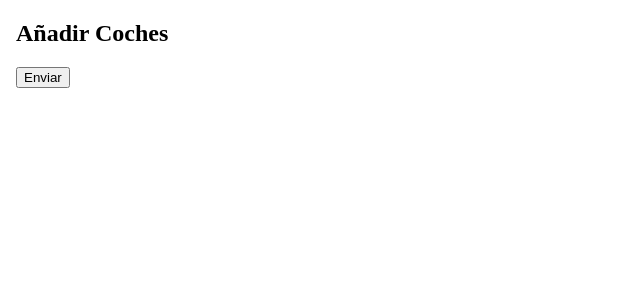
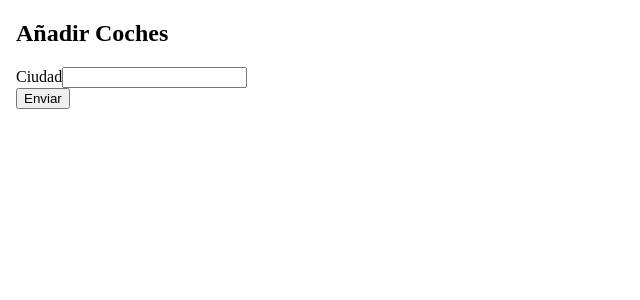
Before and after one commit to D4V1DESP/MueveticFront, an Angular app in the folder MueveTIC/: page /anadir-coches in a window 1280 px wide. Shown: the top 300 px of the page, without its empty margins (0-640 px from the left). Built offline with nearby package versions, Linux system fonts and the light colour scheme.

Commit message:
empezando interfaz de añadir coches

```diff
--- a/MueveTIC/src/app/anadir-coches/anadir-coches.component.html
+++ b/MueveTIC/src/app/anadir-coches/anadir-coches.component.html
@@ -6,14 +6,28 @@
     <title>Document</title>
 </head>
 <body>
-    <div>
-        <h2>Añadir Coches</h2>
+  <div class="añadir-coche-container">
+      <h2>Añadir Coches</h2>
+
+      <form>
+
+
+          <div class="form-group">
+            <label for="ciudad">Ciudad</label>
+            <input type="text" id="ciudad" name="ciudad" required>
+          </div>
+
         <!--form (submit)="onClickEnviar()">
           < Agrega campos de formulario relacionados con el coche aquí >
           <button type="submit">Enviar</button>
         </form -->
         <button (click)=onClickEnviar() >Enviar</button>
+
+      <div>
+        <span id="mensajeResultado" style="display: none;">oculto</span>
       </div>
+      </form>
+  </div>
+
 
 </body>
-</html>
--- a/MueveTIC/src/app/anadir-coches/anadir-coches.component.ts
+++ b/MueveTIC/src/app/anadir-coches/anadir-coches.component.ts
@@ -11,24 +11,36 @@ import { AltaVehiculoService } from '../alta-vehiculo.service';
 })
 
 export class AnadirCochesComponent {
+
   constructor(private AltaVehiculoService: AltaVehiculoService) { }
 
   onClickEnviar():void {
+    const mensajeResultado = document.getElementById("mensajeResultado");
     let vehiculo={
     nPlazas: "4",
-    matricula: "12345678hj",
+    matricula: "12345678hjk",
     tipo: "Coche",
     modelo: "honda",
     bateria: "100",
     estado: "libre",
-    direccion: "calle de la pantomima"}
+    direccion: "calle de la pantomima"
+  }
 
     this.AltaVehiculoService.enviarVehiculo(vehiculo).subscribe(
       response=>{
         console.log('Datos enviados con éxito:', response);
+        if(mensajeResultado){
+          mensajeResultado.style.display="inline";
+          mensajeResultado.innerText="Coche añadido con exito"
+        }
       },
       error =>{
         console.error('Error al enviar datos:', error);
+        if(mensajeResultado && error.status=='409'){
+          mensajeResultado.style.display= "inline";
+          mensajeResultado.innerText="Matricula ya registrada"
+        }
+
       }
     )
 
```
